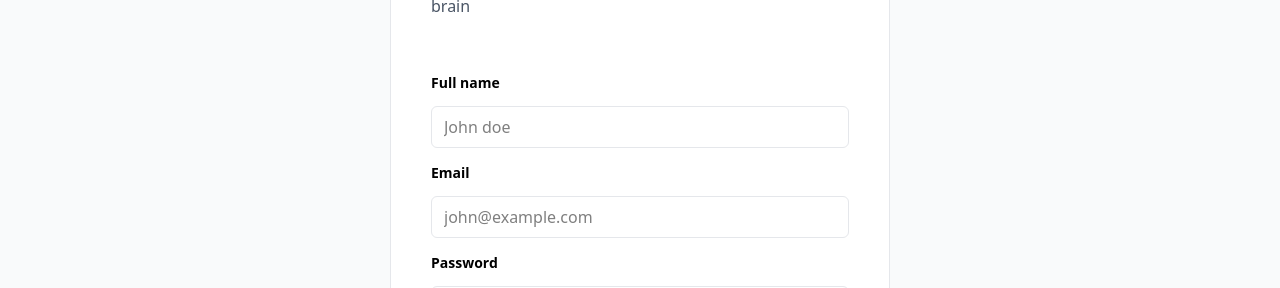
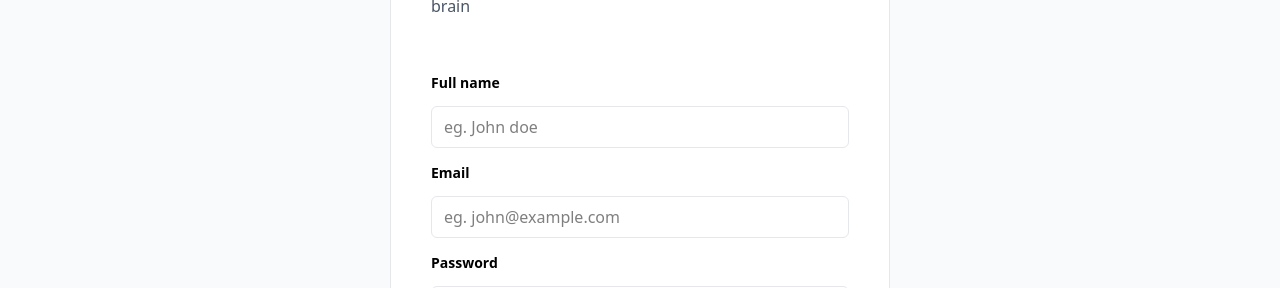
Before and after one commit to heronrush/second-brain, a React (Vite) app: page /signup in a window 1280 px wide. Shown: the part 213-501 px from the top of the page. Built offline with nearby package versions, Linux system fonts and the light colour scheme; no server answers.

Commit message:
outsourced the input element to a separate file

```diff
--- a/src/components/AddContentModal.tsx
+++ b/src/components/AddContentModal.tsx
@@ -84,8 +84,7 @@ export function AddContentModal() {
           <LabelledInput
             onChange={(e) => setContentLink(e.target.value)}
             label="Content Link"
-            placeholder="https://x.com/..."
-            required={true}
+            placeholder="https://..."
           />
 
           <ContentType />
@@ -154,16 +153,10 @@ function ContentType() {
 type LabelledInputType = {
   label: string
   placeholder: string
-  required?: boolean
   onChange?: (e: ChangeEvent<HTMLInputElement>) => void
 }
 
-function LabelledInput({
-  label,
-  placeholder,
-  required,
-  onChange,
-}: LabelledInputType) {
+function LabelledInput({ label, placeholder, onChange }: LabelledInputType) {
   return (
     <div className="my-3 w-2/3">
       <label className="text-xl font-semibold" htmlFor="">
@@ -175,7 +168,7 @@ function LabelledInput({
         type="text"
         className="mt-2 w-full rounded-sm border border-gray-300 px-2 py-3 outline-none"
         placeholder={placeholder}
-        required={required}
+        required
       />
     </div>
   )
--- /dev/null
+++ b/src/components/Input.tsx
@@ -0,0 +1,31 @@
+import type { ChangeEvent, ComponentPropsWithoutRef } from "react"
+
+type LabelledInputType = {
+  label: string
+  type: "text" | "password"
+  placeholder?: string
+  onChange?: (e: ChangeEvent<HTMLInputElement>) => void
+} & ComponentPropsWithoutRef<"input">
+
+export function Input({
+  label,
+  type,
+  placeholder,
+  onChange,
+}: LabelledInputType) {
+  return (
+    <div className="my-3">
+      <label htmlFor="" className="text-sm font-semibold">
+        {label}
+      </label>
+      <br />
+      <input
+        className="mt-3 w-full rounded-md border border-gray-200 px-3 py-2 transition duration-300 outline-none focus:border-sky-700"
+        type={type}
+        placeholder={placeholder}
+        onChange={onChange}
+        required
+      />
+    </div>
+  )
+}
--- a/src/pages/Signin.tsx
+++ b/src/pages/Signin.tsx
@@ -1,8 +1,9 @@
-import { Suspense, useState, type ChangeEvent } from "react"
+import { Suspense, useState } from "react"
 import { BrainIcon } from "../icons/BrainIcon"
 import { useNavigate } from "react-router-dom"
 import axios from "axios"
 import { LoadingSpinner } from "../components/LoadingSpinner"
+import { Input } from "../components/Input"
 
 const BACKEND_URL = import.meta.env.VITE_API_URL
 
@@ -64,7 +65,7 @@ export default function Signin() {
           }}
           className="mt-10"
         >
-          <LabelledInput
+          <Input
             onChange={(e) => {
               setEmail(e.target.value)
             }}
@@ -72,7 +73,7 @@ export default function Signin() {
             placeholder="john@example.com"
             type="text"
           />
-          <LabelledInput
+          <Input
             onChange={(e) => {
               setPassword(e.target.value)
             }}
@@ -113,32 +114,3 @@ function Login() {
     </button>
   )
 }
-
-type LabelledInputType = {
-  label: string
-  type: "text" | "password"
-  placeholder?: string
-  onChange?: (e: ChangeEvent<HTMLInputElement>) => void
-}
-
-function LabelledInput({
-  label,
-  type,
-  placeholder,
-  onChange,
-}: LabelledInputType) {
-  return (
-    <div className="my-3">
-      <label htmlFor="" className="text-sm font-semibold">
-        {label}
-      </label>
-      <br />
-      <input
-        className="mt-3 w-full rounded-md border border-gray-200 px-3 py-2 transition duration-300 outline-none focus:border-sky-700"
-        type={type}
-        placeholder={placeholder}
-        onChange={onChange}
-      />
-    </div>
-  )
-}
--- a/src/pages/Signup.tsx
+++ b/src/pages/Signup.tsx
@@ -1,22 +1,23 @@
-import { useState, type ChangeEvent } from "react";
-import { useNavigate } from "react-router-dom";
-import { BrainIcon } from "../icons/BrainIcon";
-import axios from "axios";
-import { useSetAtom } from "jotai";
-import { userIdAtom } from "../store/atoms/contentAtom";
+import { useState } from "react"
+import { useNavigate } from "react-router-dom"
+import { BrainIcon } from "../icons/BrainIcon"
+import axios from "axios"
+import { useSetAtom } from "jotai"
+import { userIdAtom } from "../store/atoms/contentAtom"
+import { Input } from "../components/Input"
 
-const BACKEND_URL = import.meta.env.VITE_API_URL;
+const BACKEND_URL = import.meta.env.VITE_API_URL
 
 export default function Signup() {
-  const navigate = useNavigate();
+  const navigate = useNavigate()
 
   // from jotai atoms
-  const setUserIdAtomFromBackend = useSetAtom(userIdAtom);
+  const setUserIdAtomFromBackend = useSetAtom(userIdAtom)
 
   // all local state variables
-  const [fullname, setFullname] = useState("");
-  const [email, setEmail] = useState("");
-  const [password, setPassword] = useState("");
+  const [fullname, setFullname] = useState("")
+  const [email, setEmail] = useState("")
+  const [password, setPassword] = useState("")
 
   // collects all the data from the form inputs and sends them to the backend for signup
   async function sendSignupRequest() {
@@ -25,141 +26,115 @@ export default function Signup() {
         fullname: fullname,
         email: email,
         password: password,
-      });
+      })
 
       if (response.status === 200) {
-        alert("success");
-        console.log("success");
+        alert("success")
+        console.log("success")
 
-        localStorage.setItem("token", response.data.token);
-        localStorage.setItem("userId", response.data.userId);
-        setUserIdAtomFromBackend(response.data.userId);
+        localStorage.setItem("token", response.data.token)
+        localStorage.setItem("userId", response.data.userId)
+        setUserIdAtomFromBackend(response.data.userId)
 
-        navigate("/dashboard");
+        navigate("/dashboard")
       }
     } catch (err) {
       if (axios.isAxiosError(err)) {
         if (err.response?.status === 403) {
-          alert("user already exists");
+          alert("user already exists")
         } else if (err.response?.status === 411) {
-          alert("error in inputs");
+          alert("error in inputs")
         } else {
-          alert("server error");
+          alert("server error")
         }
       } else {
-        alert("some error occurred");
+        alert("some error occurred")
       }
     }
   }
 
   // final jsx returned
   return (
-    <div className="flex flex-col items-center h-screen bg-[#f9fafb]">
-      <div className="flex justify-between px-20 pt-2 w-full">
+    <div className="flex h-screen flex-col items-center bg-[#f9fafb]">
+      <div className="flex w-full justify-between px-20 pt-2">
         <button
           className="cursor-pointer"
           onClick={() => {
-            navigate("/");
+            navigate("/")
           }}
         >
           <BrainIcon />
         </button>
         <LoginButton />
       </div>
-      <div className="border bg-white w-[500px] mt-10  border-gray-200 rounded-2xl p-10 pb-16 flex flex-col justify-center">
+      <div className="mt-10 flex w-[500px] flex-col justify-center rounded-2xl border border-gray-200 bg-white p-10 pb-16">
         <h1 className="text-3xl">Get started</h1>
-        <p className="text-gray-600 mt-2">
+        <p className="mt-2 text-gray-600">
           Create your account and start storing in your second brain
         </p>
         <form
           action=""
           onSubmit={(e) => {
-            e.preventDefault();
-            sendSignupRequest();
+            e.preventDefault()
+            sendSignupRequest()
           }}
           className="mt-10"
         >
-          <LabelledInput
+          <Input
             onChange={(e) => {
-              setFullname(e.target.value);
+              setFullname(e.target.value)
             }}
             label="Full name"
-            placeholder="John doe"
+            placeholder="eg. John doe"
             type="text"
+            required
           />
-          <LabelledInput
+          <Input
             onChange={(e) => {
-              setEmail(e.target.value);
+              setEmail(e.target.value)
             }}
             label="Email"
-            placeholder="john@example.com"
+            placeholder="eg. john@example.com"
             type="text"
+            required
           />
-          <LabelledInput
+          <Input
             onChange={(e) => {
-              setPassword(e.target.value);
+              setPassword(e.target.value)
             }}
             label="Password"
             type="password"
+            required
           />
           <CreateAccount />
         </form>
       </div>
     </div>
-  );
+  )
 }
 
 function LoginButton() {
-  const navigate = useNavigate();
+  const navigate = useNavigate()
 
   return (
     <button
       onClick={() => {
-        navigate("/login");
+        navigate("/login")
       }}
-      className="font-semibold hover:cursor-pointer text-[#37319e] text-[18px]"
+      className="text-[18px] font-semibold text-[#37319e] hover:cursor-pointer"
     >
       Log in
     </button>
-  );
+  )
 }
 
 function CreateAccount() {
   return (
     <button
       type="submit"
-      className="mt-3 self-start px-7 cursor-pointer text-white bg-blue-500 transition duration-300 py-3 rounded-md font-semibold hover:bg-[#0e57c2]"
+      className="mt-3 cursor-pointer self-start rounded-md bg-blue-500 px-7 py-3 font-semibold text-white transition duration-300 hover:bg-[#0e57c2]"
     >
       Create account
     </button>
-  );
+  )
 }
-
-type LabelledInputType = {
-  label: string;
-  type: "text" | "password";
-  placeholder?: string;
-  onChange?: (e: ChangeEvent<HTMLInputElement>) => void;
-};
-
-function LabelledInput({
-  label,
-  type,
-  placeholder,
-  onChange,
-}: LabelledInputType) {
-  return (
-    <div className="my-3">
-      <label htmlFor="" className="text-sm font-semibold">
-        {label}
-      </label>
-      <br />
-      <input
-        className="border border-gray-200 mt-3 focus:border-sky-700 transition duration-300 outline-none w-full rounded-md px-3 py-2"
-        type={type}
-        placeholder={placeholder}
-        onChange={onChange}
-      />
-    </div>
-  );
-}
```
